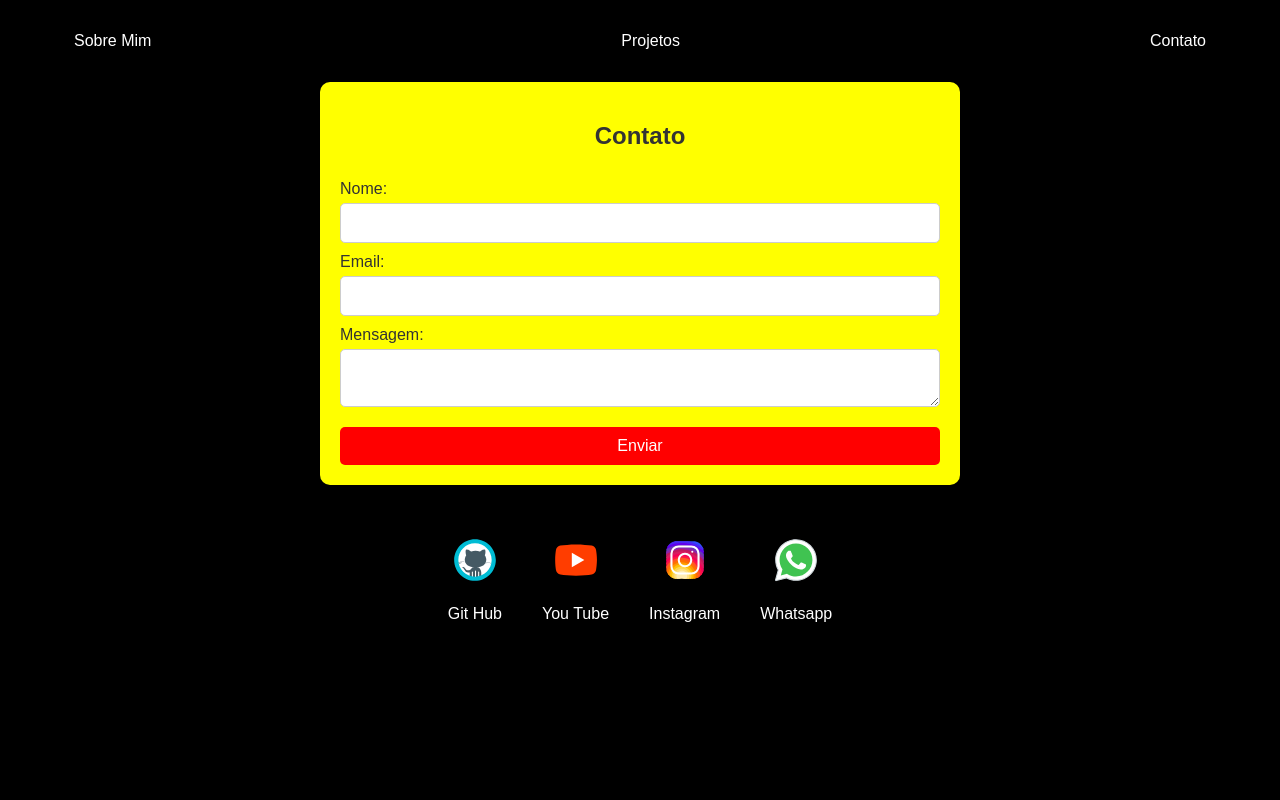
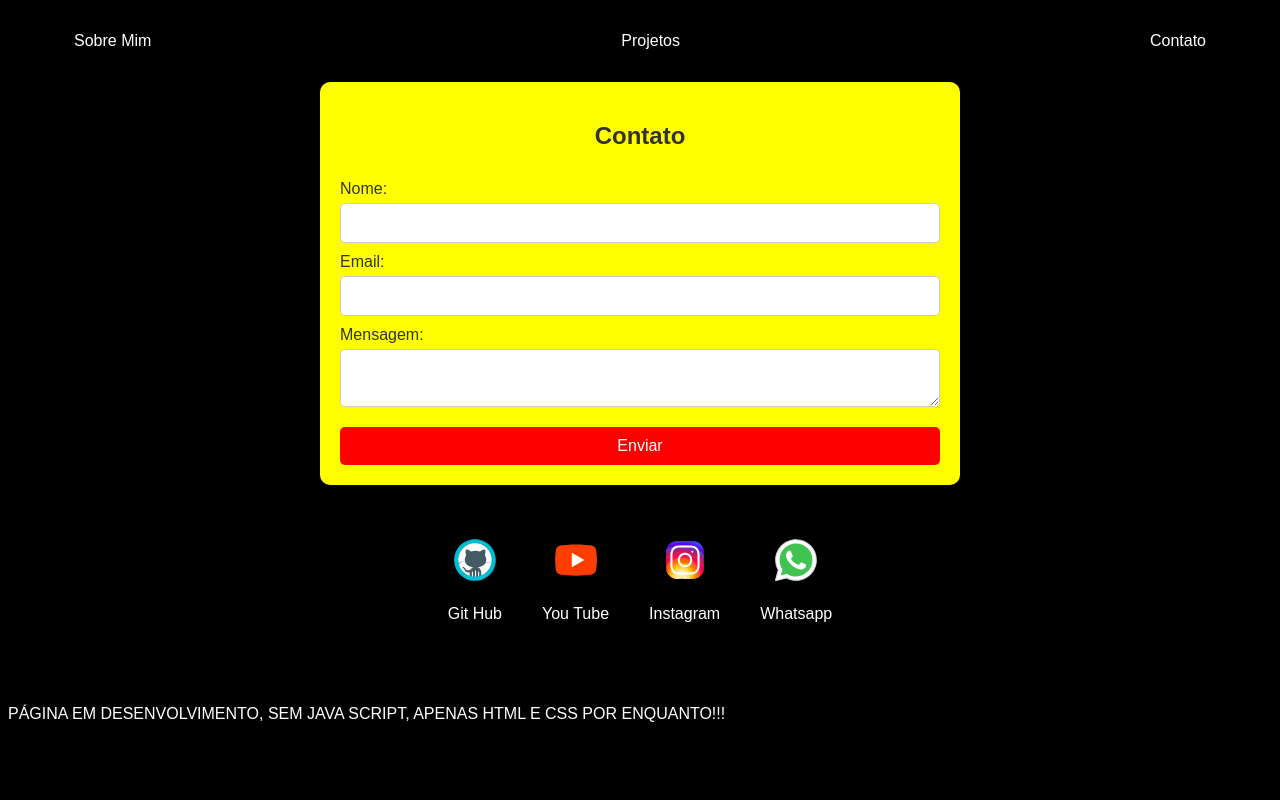
Before and after one commit to Adelar1503/Biografia, a plain HTML site: page contato.html in a window 1280 px wide. Shown: the top 800 px of the page. Drawn offline with Linux system fonts and the light colour scheme.

Commit message:
contato.html

```diff
--- a/contato.html
+++ b/contato.html
@@ -57,7 +57,7 @@
     </div>
   </footer>
 </div>
-
+<P class="Mensagem">PÁGINA EM DESENVOLVIMENTO, SEM JAVA SCRIPT, APENAS HTML E CSS POR ENQUANTO!!!</P>
 </body>
          <div class="direitos"><footer><p>&copy; 2024 Adelar Kalinoski. Todos os direitos reservados.</p></footer></div>
 </html>
```
